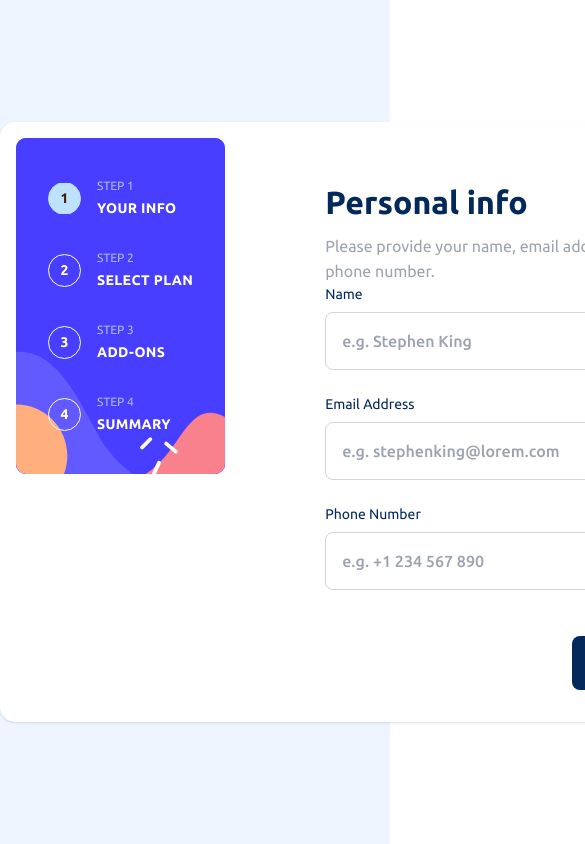
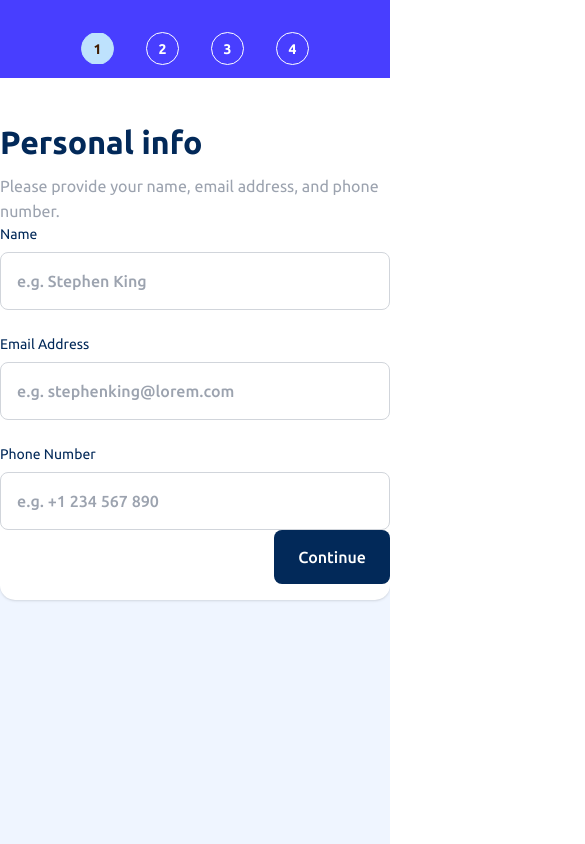
Before and after one commit to Temi-pinheiro/fem-multistep-form, a React (Vite) app: page / in a window 390 px wide. Shown: the top 844 px of the page, 585 px wide, since content can reach past the window. Built offline with nearby package versions, Linux system fonts and the light colour scheme.

Commit message:
made panes responsive

```diff
--- a/src/components/Panes/index.tsx
+++ b/src/components/Panes/index.tsx
@@ -15,13 +15,13 @@ export const Panes = ({ panes, active }: PanesProps) => {
   //todo make sure that the setactive prop is passed down as a prop
 
   return (
-    <ul className='flex flex-col gap-y-8 relative w-full items-start'>
+    <ul className='flex items-center justify-center md:justify-normal  md:flex-col gap-x-8 gap-y-8 relative w-full md:items-start'>
       {panes.map((pane) => (
-        <li className='w-full relative z-10 ' key={pane.id}>
+        <li className='md:w-full relative z-10 ' key={pane.id}>
           <motion.span
             // onClick={() => handleChange(Number(pane.id))}
             key={pane.desc}
-            className='flex items-center gap-x-4 w-full'
+            className='flex items-center gap-x-4 md:w-full'
           >
             <motion.span
               animate={{
@@ -44,7 +44,7 @@ export const Panes = ({ panes, active }: PanesProps) => {
                 )}
               </AnimatePresence>
             </motion.span>
-            <div className='flex flex-col items-start gap-y-1 w-full'>
+            <div className='hidden md:flex flex-col items-start gap-y-1 w-full'>
               <h4 className='text-xs text-[#ABBCFF]'>{pane.title}</h4>
               <p className='text-sm font-bold text-white tracking-wide truncate'>
                 {pane.desc}
--- a/src/pages/Home/index.tsx
+++ b/src/pages/Home/index.tsx
@@ -49,21 +49,21 @@ export const HomePage = () => {
     { id: '3', title: 'STEP 4', desc: 'SUMMARY' },
   ];
   return (
-    <main className='bg-[#EFF5FF] grid w-screen h-screen place-items-center'>
-      <div className='flex items-start gap-x-[100px] rounded-[15px] p-4 bg-white shadow w-full h-full max-w-[940px] max-h-[600px]'>
-        <aside className='md:h-full bg-[#483EFF] rounded-[10px] w-[274px] py-10 px-8 overflow-clip relative'>
+    <main className='bg-[#EFF5FF] grid w-screen h-screen md:place-items-center md:px-6 lg:px-0'>
+      <div className='flex flex-col md:flex-row items-start md:gap-x-10 lg:gap-x-[100px] rounded-[15px] md:p-4 bg-white shadow w-full h-full max-w-[940px] max-h-[600px]'>
+        <aside className='h-[172px] pt-8 md:h-full bg-[#483EFF] md:rounded-[10px] w-full md:w-[274px] md:py-10 md:px-4 lg:px-8 overflow-clip relative'>
           <Panes
             active={currentStepIndex.toString()}
             handleChange={setStep}
             panes={panes}
           />
           <img
-            className='object-cover inset-0 h-full w-full absolute'
+            className='hidden md:inline object-cover inset-0 h-full w-full absolute'
             src='../../src/assets/images/bg-sidebar-desktop.svg'
           />
         </aside>
         <form
-          className='flex flex-col w-full pr-[100px] pt-10 pb-4 h-full'
+          className='flex flex-col w-full md:pr-10 lg:pr-[100px] pt-10 pb-4 h-full'
           onSubmit={submit}
         >
           <motion.div
```
